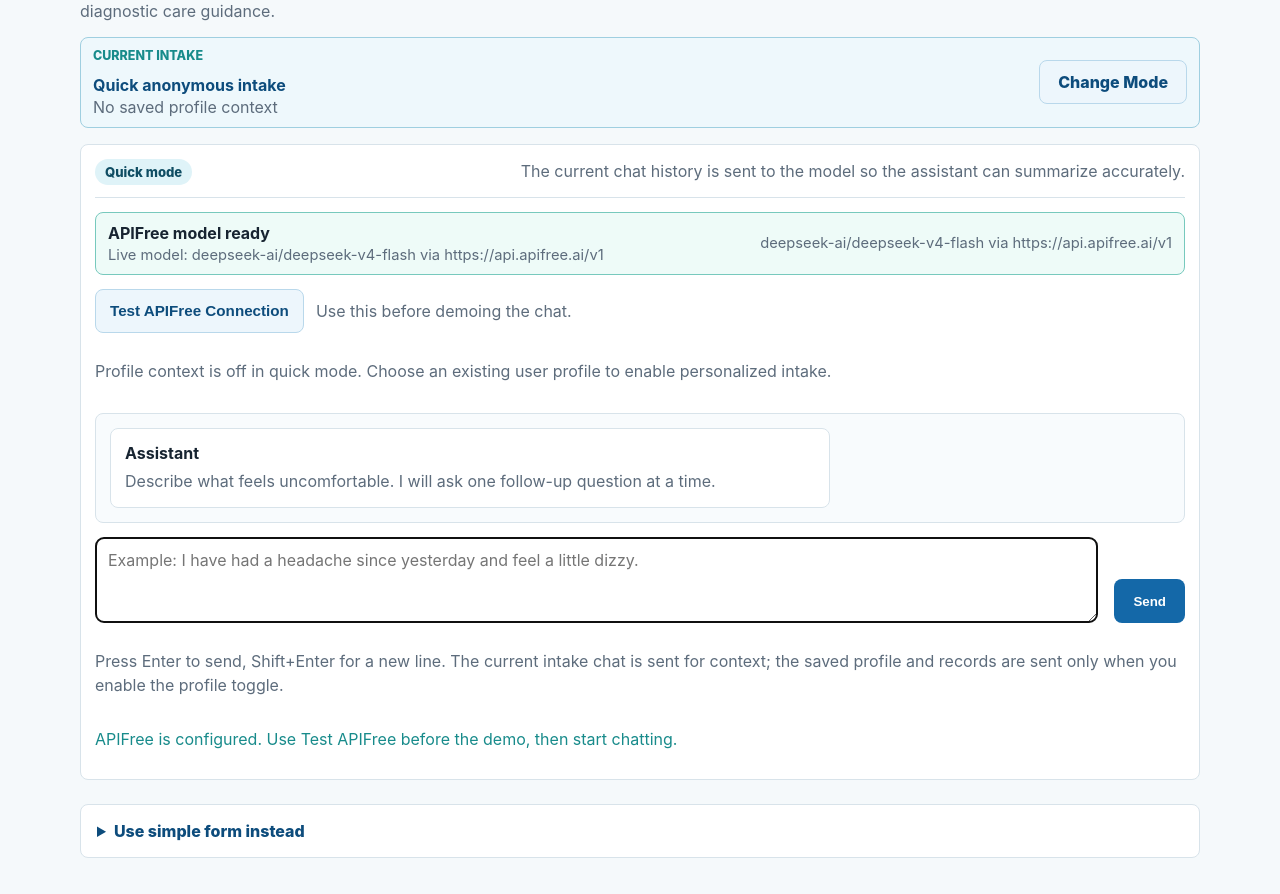
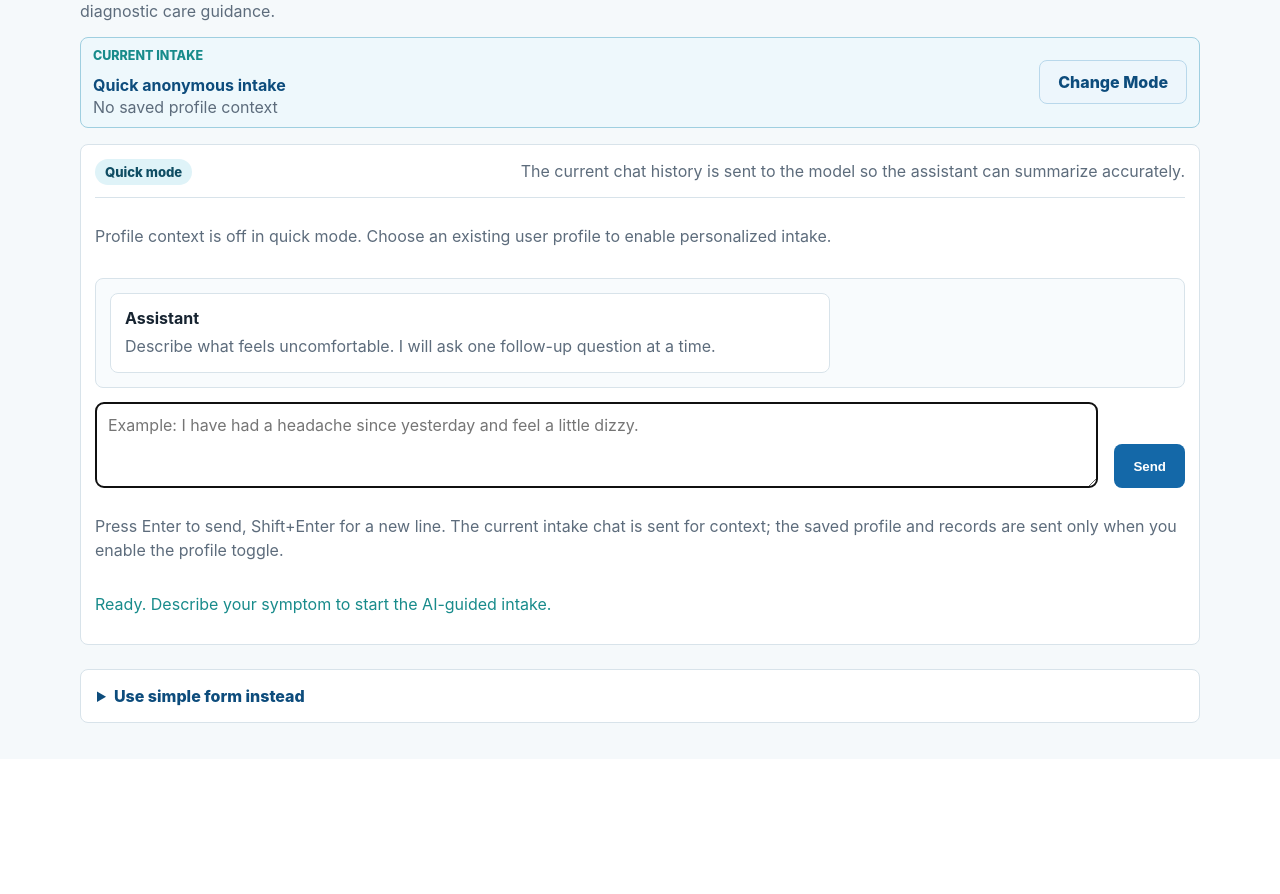
Before and after one commit to Lewei-Li24/dts114-ai-symptom-intake-public, a Flask app: page /symptom-input?mode=quick in a window 1280 px wide. Shown: the part 243-1137 px from the top of the page. After the commit the page ends 966 px from the top, so only its background shows below. Run offline with Flask 3, Linux system fonts and the light colour scheme; data comes from the database, SQL or seed files in the repository; data that the repository does not hold is empty; some libraries are stand-ins or nearby versions.

Commit message:
v0.6.7 hide runtime API diagnostics from intake UI

```diff
--- a/Task1/generated_project/static/symptom_chat.js
+++ b/Task1/generated_project/static/symptom_chat.js
@@ -5,11 +5,6 @@ const chatStatus = document.querySelector("[data-chat-status]");
 const chatActions = document.querySelector("[data-chat-actions]");
 const allowHistory = document.querySelector("[data-allow-history]");
 const chatPanel = document.querySelector("[data-chat-panel]");
-const aiProviderPanel = document.querySelector("[data-ai-provider-panel]");
-const aiHealthSummary = document.querySelector("[data-ai-health-summary]");
-const aiHealthDetail = document.querySelector("[data-ai-health-detail]");
-const aiTestButton = document.querySelector("[data-ai-test-button]");
-const aiTestResult = document.querySelector("[data-ai-test-result]");
 const profileId = chatPanel ? chatPanel.dataset.profileId : "";
 const sendButton = chatForm ? chatForm.querySelector("button[type='submit']") : null;
 let chatHistory = [];
@@ -33,10 +28,8 @@ function formatApiFailure(payload, fallback) {
     }
     if (payload.error === "live_ai_required") {
         return [
-            payload.message || "Live APIFree is required for this answer.",
-            `Current model: ${payload.ai_model || "not configured"}`,
-            `Last error: ${payload.ai_last_error || "not available"}`,
-            "Restart the server with scripts/start_apifree.bat, paste a valid APIFree key, then reload this page."
+            "The AI service is not ready for this answer.",
+            "Please restart the Flask server with the configured API key, then reload this page."
         ].join("\n");
     }
     return payload.message || payload.error || fallback;
@@ -45,57 +38,6 @@ function formatApiFailure(payload, fallback) {
 function setChatStatus(text, state) {
     chatStatus.textContent = text;
     chatStatus.dataset.state = state;
-}
-
-async function refreshAiHealth() {
-    if (!aiHealthSummary || !aiHealthDetail) {
-        return;
-    }
-    try {
-        const response = await fetch("/api/health");
-        const health = await response.json();
-        const apifreeReady = health.ai_provider === "APIFree" && health.ai_configured && !health.ai_last_error;
-        aiProviderPanel.classList.toggle("warning", !apifreeReady);
-        aiProviderPanel.classList.toggle("connected", apifreeReady);
-        if (apifreeReady) {
-            aiHealthSummary.textContent = "APIFree model ready";
-            aiHealthDetail.textContent = `Live model: ${health.ai_model} via ${health.ai_base_url}`;
-            setChatStatus("APIFree is configured. Use Test APIFree before the demo, then start chatting.", "success");
-        } else if (health.ai_configured) {
-            aiHealthSummary.textContent = "APIFree needs testing";
-            aiHealthDetail.textContent = `Configured model: ${health.ai_model}. Last error: ${health.ai_last_error || "not tested yet"}`;
-            setChatStatus("The app will require a live APIFree response. Click Test APIFree to confirm the key/model.", "warning");
-        } else {
-            aiHealthSummary.textContent = "APIFree key not configured";
-            aiHealthDetail.textContent = "Restart with scripts/start_apifree.ps1 and paste your APIFree key to enable live model answers.";
-            setChatStatus("APIFree is not connected. AI chat will ask you to configure the key instead of using fixed fallback text.", "warning");
-        }
-    } catch (error) {
-        setChatStatus("Could not check AI connection. Make sure Flask is running.", "error");
-    }
-}
-
-async function testAiConnection() {
-    if (!aiTestButton || !aiTestResult) {
-        return;
-    }
-    aiTestButton.disabled = true;
-    aiTestResult.textContent = "Testing live model...";
-    try {
-        const response = await fetch("/api/ai/test", { method: "POST" });
-        const payload = await response.json();
-        if (!response.ok || payload.ok === false) {
-            throw new Error(payload.message || payload.error || "Model test failed.");
-        }
-        aiTestResult.textContent = `Connected: ${payload.provider} / ${payload.model}`;
-        setChatStatus("APIFree model test passed. New chat answers will use the live model.", "success");
-        await refreshAiHealth();
-    } catch (error) {
-        aiTestResult.textContent = error.message;
-        setChatStatus("APIFree test failed. Check that the server was started with APIFREE_API_KEY.", "error");
-    } finally {
-        aiTestButton.disabled = false;
-    }
 }
 
 function showCompletionActions(payload) {
@@ -164,8 +106,4 @@ chatInput.addEventListener("keydown", (event) => {
     }
 });
 
-if (aiTestButton) {
-    aiTestButton.addEventListener("click", testAiConnection);
-}
-
-refreshAiHealth();
+setChatStatus("Ready. Describe your symptom to start the AI-guided intake.", "success");
--- a/Task1/generated_project/templates/symptom_input.html
+++ b/Task1/generated_project/templates/symptom_input.html
@@ -105,21 +105,6 @@
                 <span class="status">{{ "Personalized mode" if selected_profile else "Quick mode" }}</span>
                 <p>{{ "The current chat history is sent for accuracy. The selected profile is used only when the consent toggle is enabled." if selected_profile else "The current chat history is sent to the model so the assistant can summarize accurately." }}</p>
             </div>
-            <div class="ai-provider-panel {% if not ai_configured %}warning{% endif %}" data-ai-provider-panel>
-                <div>
-                    <strong data-ai-health-summary>{{ ai_provider_name ~ " model configured" if ai_configured else "APIFree key not configured" }}</strong>
-                    {% if ai_last_error %}
-                    <span data-ai-health-detail>Last model error: {{ ai_last_error }}</span>
-                    {% else %}
-                    <span data-ai-health-detail>{{ "The chat will call the model API." if ai_configured else "Restart with scripts/start_apifree.ps1 and paste your APIFree key to enable live model answers." }}</span>
-                    {% endif %}
-                </div>
-                <span>{{ ai_model_name }} via {{ ai_base_url }}</span>
-            </div>
-            <div class="connection-check-row">
-                <button class="button secondary compact-button" type="button" data-ai-test-button>Test APIFree Connection</button>
-                <span data-ai-test-result>Use this before demoing the chat.</span>
-            </div>
             {% if selected_profile %}
             <label class="toggle-row">
                 <input type="checkbox" data-allow-history {% if selected_profile and selected_profile.consent_use_history %}checked{% endif %} {% if not selected_profile %}disabled{% endif %}>
```
Also changed, not shown: Task1/generated_project/tests/test_routes.py (+3 -1 lines).
